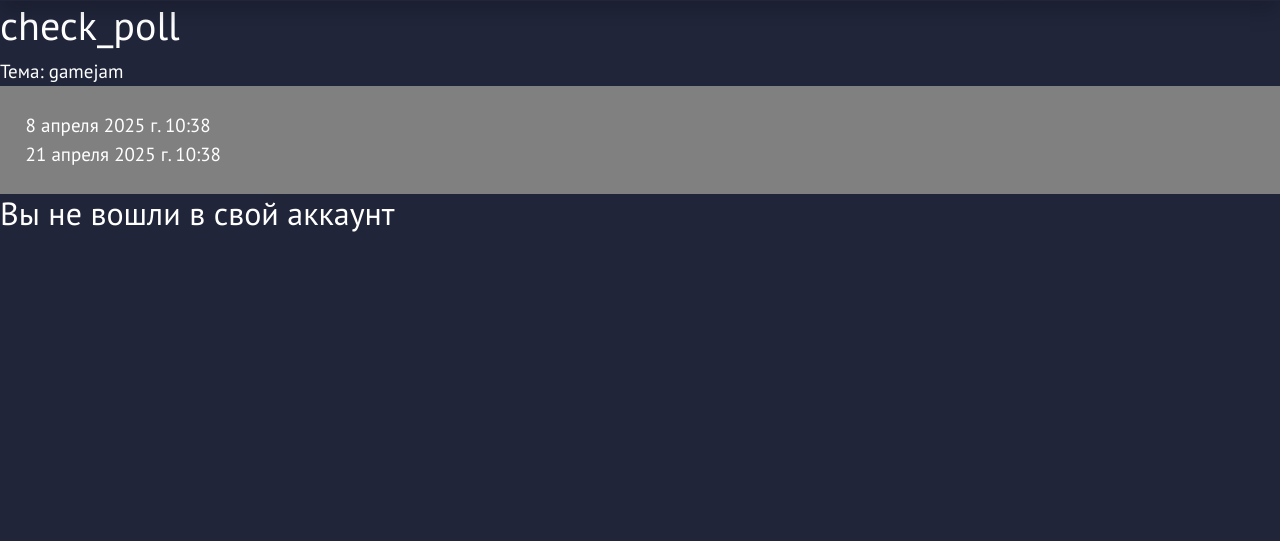
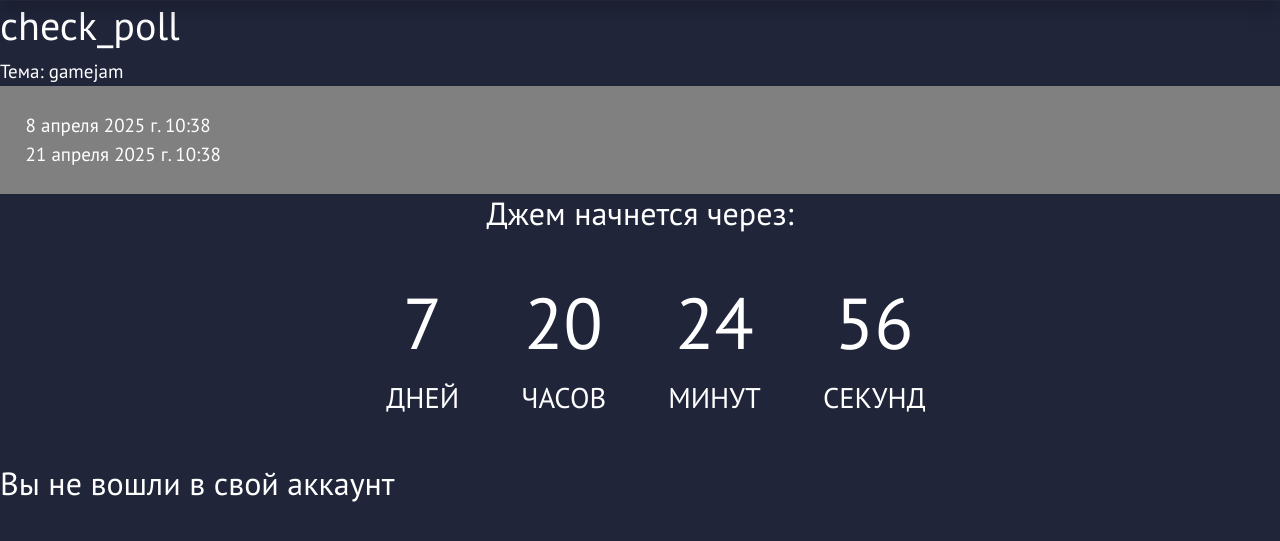
Before and after one commit to Zilberhleit/GJS, a Django app: page /jams/0a45b6ce-83f2-4669-90d0-536dc293faee/ in a window 1280 px wide. Shown: the part 81-622 px from the top of the page. Run offline with Django 5.2, Linux system fonts and the light colour scheme; data comes from the database, SQL or seed files in the repository; both versions use the stored data as it was after the commit; some web fonts are replaced.

Commit message:
add countdown for gamejam detail page

```diff
--- a/GameJamSite/static/css/gmjDetail.css
+++ b/GameJamSite/static/css/gmjDetail.css
@@ -1,3 +1,24 @@
+@import url(https://fonts.googleapis.com/css?family=Lato:100,400);
+
+
 .div-header {
 
 }
+
+/* Обратный отсчет */
+#countdown, .countdown-status{
+    text-align: center;
+}
+
+.countdown-element {
+  display: inline-block;
+  font-size: 1.5em;
+  list-style-type: none;
+  padding: 1em;
+  text-transform: uppercase;
+}
+
+.countdown-element span {
+  display: block;
+  font-size: 4.5rem;
+}
--- a/GameJamSite/templates/pages/jams_pages/gamejam_detail.html
+++ b/GameJamSite/templates/pages/jams_pages/gamejam_detail.html
@@ -1,9 +1,14 @@
 {% extends 'base.html' %}
+{% load static %}
+{% block head %}
+<link rel="stylesheet" href="{% static 'css/gmjDetail.css' %}">
+{% endblock head%}
 
 {% block headercontent %}
 
+{% endblock %}
 
-{% endblock %}
+
 {% block content %}
 <div class="div-header">
     <div class="container-title">
@@ -19,12 +24,37 @@
         <br>
         {{gamejam_detail.date_end}}
         <!-- Даты конца и начала -->
+
+
     </div>
+    <div class="countdown-container">
+        {% if gamejam_detail.status == 'PR' %}
+        <h2 class="countdown-status">Джем начнется через:</h2>
+        {% elif gamejam_detail.status == 'OG' %}
+        <h2 class="countdown-status">Джем закончится через:</h2>
+        {% elif gamejam_detail.status == 'FN' %}
+        <h2 class="countdown-status">Джем окончен</h2>
+        {% endif %}
+
+        {% if gamejam_detail.status != 'FN' %}
+        <div id="countdown">
+            <ul>
+                <li class="countdown-element"><span id="days"></span>Дней</li>
+                <li class="countdown-element"><span id="hours"></span>Часов</li>
+                <li class="countdown-element"><span id="minutes"></span>Минут</li>
+                <li class="countdown-element"><span id="seconds"></span>Секунд</li>
+            </ul>
+        </div>
+    </div>
+    {% endif %}
+
     {% for user_game in user_games %}
     {{ user_game.user.username }}
     <a href="{% url 'download_file' gamejam_detail.uuid user_game.id %}">
         {{ user_game.cleaned_name }}</a>
     {% if gamejam_detail.status == 'OG' %}
+
+
     {% if request.user in gamejam_detail.users.all %}
     {% if request.user != user_game.user %}
     <form action="{% url 'count_stars' gamejam_detail.uuid user_game.user.id %}" method="post">
@@ -85,7 +115,7 @@
         <tbody>
         {% if final_rating.current_user_rating %}
         <tr>
-            <td>  {{ final_rating.current_user_rating.user__username }}</td>
+            <td> {{ final_rating.current_user_rating.user__username }}</td>
             <td> {{ final_rating.current_user_rating.avg_rating }}</td>
         </tr>
         {% endif %}
@@ -103,4 +133,48 @@
     {% endif %}
 </div>
 
-{% endblock %}
+{% if gamejam_detail.status != 'FN' %}
+<script>
+    {% if gamejam_detail.status == 'PR' %}
+    var countDownDate = new Date("{{ gamejam_detail.date_start|date:'Y-m-d H:i:s' }}").getTime();
+    {% elif gamejam_detail.status == 'OG' %}
+    var countDownDate = new Date("{{ gamejam_detail.date_end|date:'Y-m-d H:i:s' }}").getTime();
+    {% endif %}
+
+    function updateCountdown() {
+        var now = new Date().getTime();
+        var distance = countDownDate - now;
+
+        var days = Math.floor(distance / (1000 * 60 * 60 * 24));
+        var hours = Math.floor((distance % (1000 * 60 * 60 * 24)) / (1000 * 60 * 60));
+        var minutes = Math.floor((distance % (1000 * 60 * 60)) / (1000 * 60));
+        var seconds = Math.floor((distance % (1000 * 60)) / 1000);
+
+        document.getElementById("days").innerHTML = days;
+        document.getElementById("hours").innerHTML = hours;
+        document.getElementById("minutes").innerHTML = minutes;
+        document.getElementById("seconds").innerHTML = seconds;
+
+        if (distance < 0) {
+            clearInterval(x);
+            {% if gamejam_detail.status == 'OG' %}
+            document.getElementById("countdown").style.display = "none";
+            document.getElementsByClassName("countdown-status")[0].innerHTML = "Джем окончен";
+            {% elif gamejam_detail.status == 'PR' %}
+            document.getElementById("countdown").style.display = "none";
+            document.getElementsByClassName("countdown-status")[0].innerHTML = "Джем начался";
+
+            //window.location.reload(); // опасная штука, но в теории будет лучше всего работать
+            // если на сервере поменяется статус джема, иначе дудос запросами
+            // нам нужен cron/celery beat для автоматической смены статуса когда наступает время
+            {% endif %}
+        }
+    }
+
+    updateCountdown();
+
+    var x = setInterval(updateCountdown, 1000);
+</script>
+{% endif %}
+
+{% endblock content %}
```
Also changed, not shown: GameJamSite/jams/admin.py (+25 -1 lines), GameJamSite/db.sqlite3.
